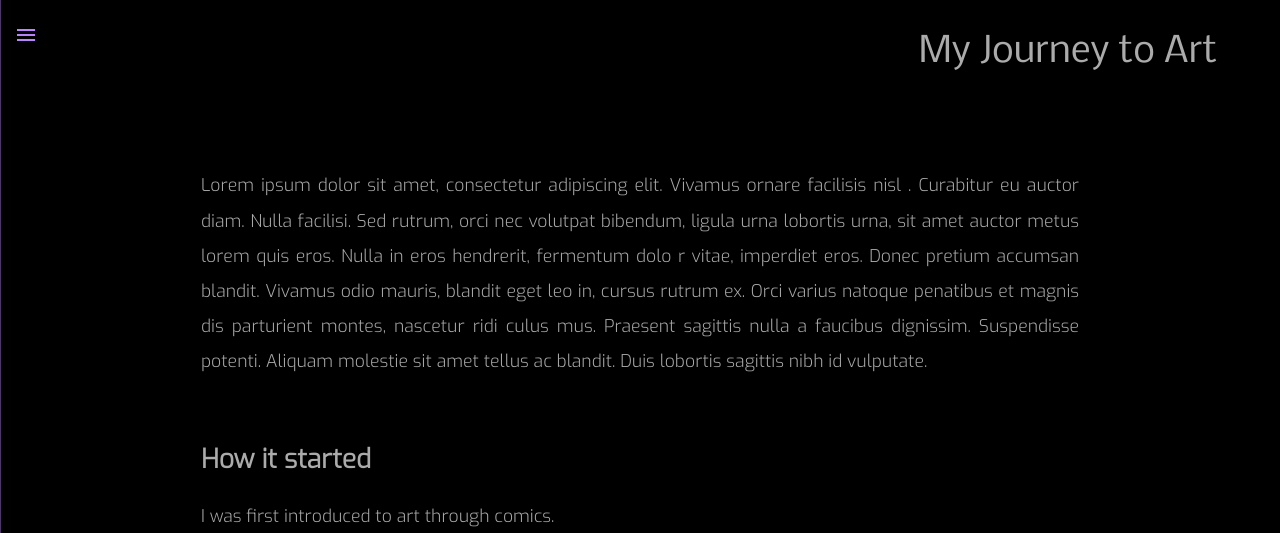
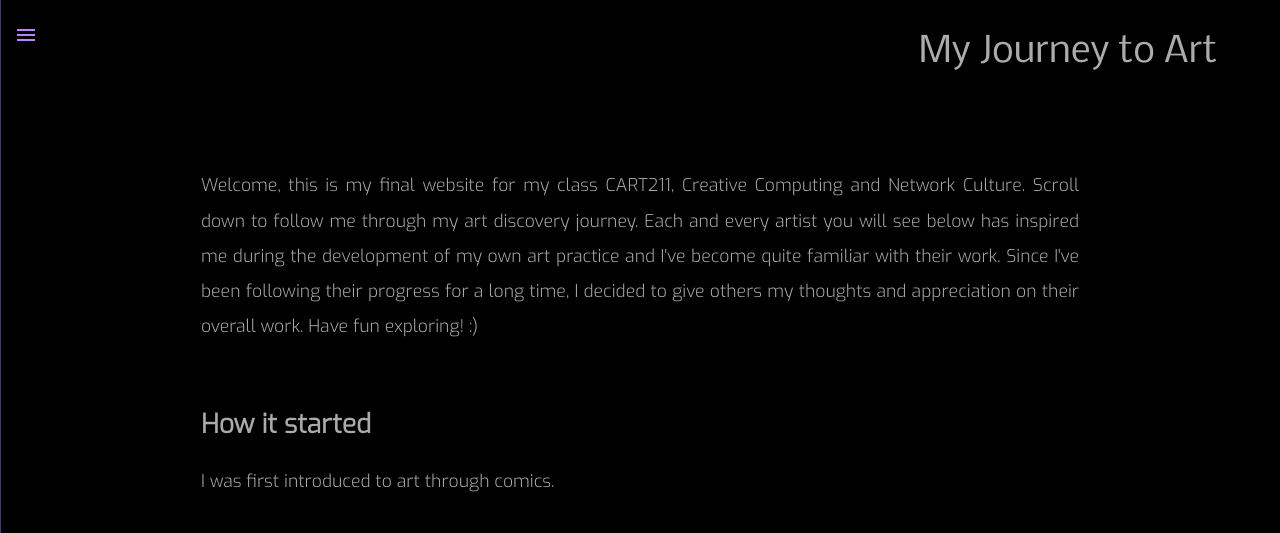
Before and after one commit to Radz2122/assignment3CART211, a website: page index.html in a window 1280 px wide. Shown: the top 533 px of the page. Drawn offline with Linux system fonts and the light colour scheme.

Commit message:
intro paragraph

```diff
--- a/index.html
+++ b/index.html
@@ -40,13 +40,9 @@
 
       </header>
       <p class="intro">
-         Lorem ipsum dolor sit amet, consectetur adipiscing elit. Vivamus ornare facilisis nisl
-         . Curabitur eu auctor diam. Nulla facilisi. Sed rutrum, orci nec volutpat bibendum, ligula urna
-          lobortis urna, sit amet auctor metus lorem quis eros. Nulla in eros hendrerit, fermentum dolo
-          r vitae, imperdiet eros. Donec pretium accumsan blandit. Vivamus odio mauris, blandit eget leo
-          in, cursus rutrum ex. Orci varius natoque penatibus et magnis dis parturient montes, nascetur ridi
-          culus mus. Praesent sagittis nulla a faucibus dignissim. Suspendisse potenti. Aliquam molestie sit amet
-          tellus ac blandit. Duis lobortis sagittis nibh id vulputate.
+         Welcome, this is my final website for my class CART211, Creative Computing and Network Culture. Scroll down to follow me through my art discovery journey.
+         Each and every artist you will see below has inspired me during the development of my own art practice and I've become quite familiar with their work.
+         Since I've been following their progress for a long time, I decided to give others my thoughts and appreciation on their overall work. Have fun exploring! :)
       </p>
 
       <!-- ARTISTS INFO -->
```
